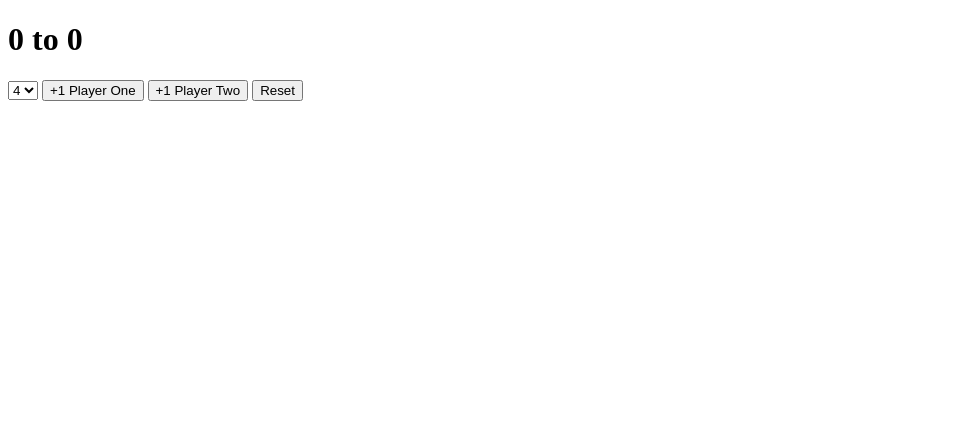
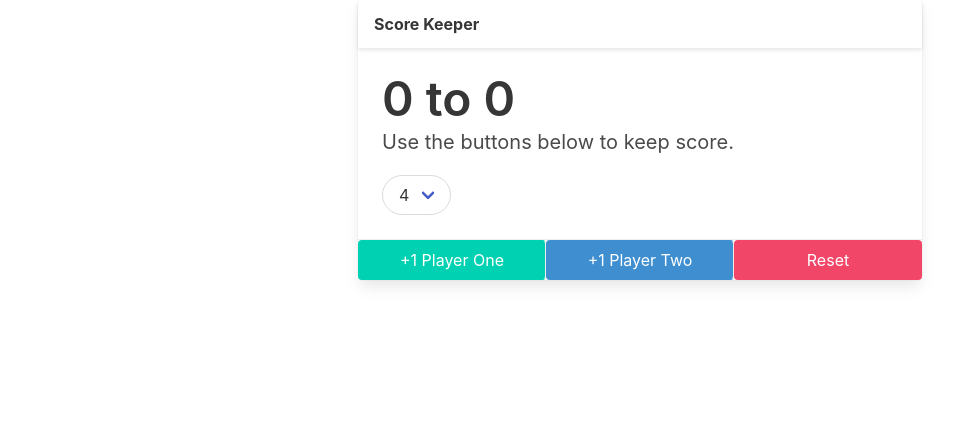
Before and after one commit to kshitijmalvankar/ScoreKeeper, a plain HTML site: page index.html in a window 1280 px wide. Shown: the whole page, without its empty margins (0-979 px from the left). Drawn offline with nearby package versions, Linux system fonts and the light colour scheme.

Commit message:
Update: All Functions added

```diff
--- a/index.html
+++ b/index.html
@@ -4,6 +4,9 @@
     <meta charset="UTF-8">
     <meta name="viewport" content="width=device-width, initial-scale=1.0">
     <title>Score Keeper</title>
+    <link rel="stylesheet" href="https://cdn.jsdelivr.net/npm/bulma@0.9.1/css/bulma.min.css">
+
+
 
     <style>
 
@@ -16,18 +19,49 @@
     </style>
 </head>
 <body>
-    <h1><span id= 'p1Score'>0</span> to <span id= 'p2Score'>0</span></h1>
-    <select name="" id="playTo">
-        <option value="4">4</option>
+    <div class="container">
+        <div class="columns">
+            <div class="column is-half is-offset-one-quarter">
+                <div class="card">
+                    <header class="card-header">
+                      <p class="card-header-title">
+                        Score Keeper
+                      </p>
+                      <a href="#" class="card-header-icon" aria-label="more options">
+                        <span class="icon">
+                          <i class="fas fa-angle-down" aria-hidden="true"></i>
+                        </span>
+                      </a>
+                    </header>
+                    <div class="card-content">
+                      <div class="content">
+                        <h1 class = "title is-1"><span id= 'p1Score'>0</span> to <span id= 'p2Score'>0</span></h1>
+                        <p class = "subtitle">Use the buttons below to keep score.</p>
+                        <div class="select is-rounded">
+                            <select><option value="4">4</option>
                                 <option value="5">5</option>
                                 <option value="6">6</option>
                                 <option value="7">7</option>
                                 <option value="8">8</option>
                                 <option value="9">9</option>
                             </select>
-    <button id= 'p1Button'>+1 Player One</button>
-    <button id= 'p2Button'>+1 Player Two</button>
-    <button id = 'reset'>Reset</button>
+
+                          </div>
+                      </div>
+                    </div>
+                    <footer class="card-footer">
+                        <button class = "card-footer-item is-primary button" id= 'p1Button'>+1 Player One</button>
+                        <button class = "card-footer-item is-info button" id= 'p2Button'>+1 Player Two</button>
+                        <button class = "card-footer-item is-danger button" id = 'reset'>Reset</button>
+                    </footer>
+                  </div>
+            </div>
+        </div>
+    </div>
+
+    <canvas id = "confetti"></canvas>
+
+
 
     <script src = "app.js"></script>
 </body>
```
Also changed, not shown: app.js (line endings or trailing spaces), index.css (added). Lines whose indentation alone changed are shown as unchanged.
